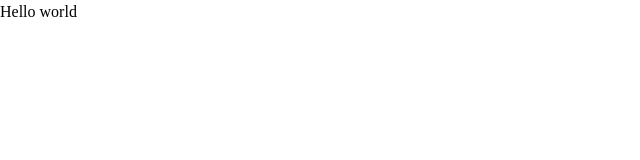
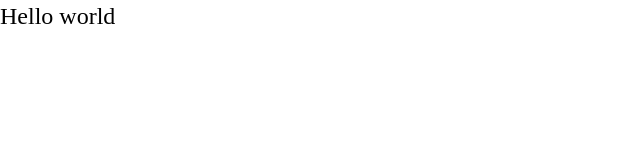
Before and after one commit to ratulislam46/EduSelf-Online-Platform, a Next.js app: page / in a window 1280 px wide. Shown: the top 160 px of the page, without its empty margins (0-640 px from the left). Built offline with nearby package versions, Linux system fonts and the light colour scheme.

Commit message:
Added development branch

```diff
--- a/src/app/page.js
+++ b/src/app/page.js
@@ -3,7 +3,7 @@
 export default function Home() {
   return (
     <div>
-      <h2>Hello world</h2>
+      <h2 className="text-2xl">Hello world</h2>
     </div>
   );
 }
```
